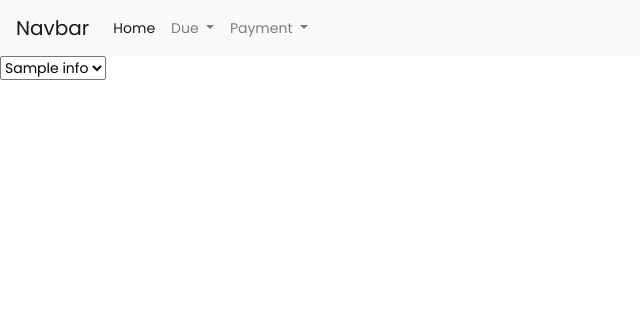
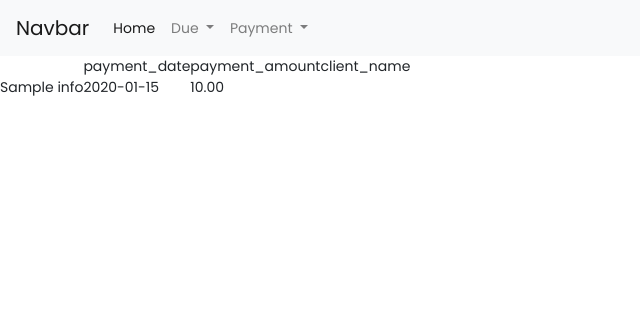
Before and after one commit to Asif67/ClientPaymentSystem, a PHP site: page /clientpaymentshow.php in a window 1280 px wide. Shown: the top 316 px of the page, without its empty margins (0-640 px from the left). Run offline with PHP 8.4, Linux system fonts and the light colour scheme; tables that the repository leaves empty hold one stand-in row (values such as "Sample post"); some libraries are stand-ins or nearby versions.

Commit message:
Client Payment show backend complete

```diff
--- a/clientpaymentshow.php
+++ b/clientpaymentshow.php
@@ -3,24 +3,33 @@ include 'includes/dbh.inc.php';
 include 'header.php';
 ?>
 <?php
-$sql = "SELECT id,client_name FROM client_info;";
+$sql = "SELECT client_name, payment_date, payment_amount FROM client_info INNER JOIN client_payment;";
 $stmt = mysqli_stmt_init($conn);
 mysqli_stmt_prepare($stmt, $sql);
-$stmt->bind_result($id, $client_name);
+$stmt->bind_result($payment_date, $payment_amount, $client_name);
 $stmt->execute();
 $stmt->store_result();
 
 $blds = array();
 while ($stmt->fetch()) {
     $blds[] = array(
-        "id"  => $id,
+        "payment_date" => $payment_date,
+        "payment_amount" => $payment_amount,
         "client_name" => $client_name
     );
 }
 ?>
-
-<select>
+<table>
+    <th>
+    <td>payment_date</td>
+    <td>payment_amount</td>
+    <td>client_name</td>
+    </th>
     <?php for ($i = 0; $i < count($blds); $i++) : ?>
-        <option value="<?= $blds[$i]["id"] ?>"><?= $blds[$i]["client_name"] ?></option>
+        <tr>
+            <td><?= $blds[$i]["payment_date"] ?></td>
+            <td><?= $blds[$i]["payment_amount"] ?></td>
+            <td><?= $blds[$i]["client_name"] ?></td>
+        </tr>
     <?php endfor; ?>
-</select>
+</table>
```
